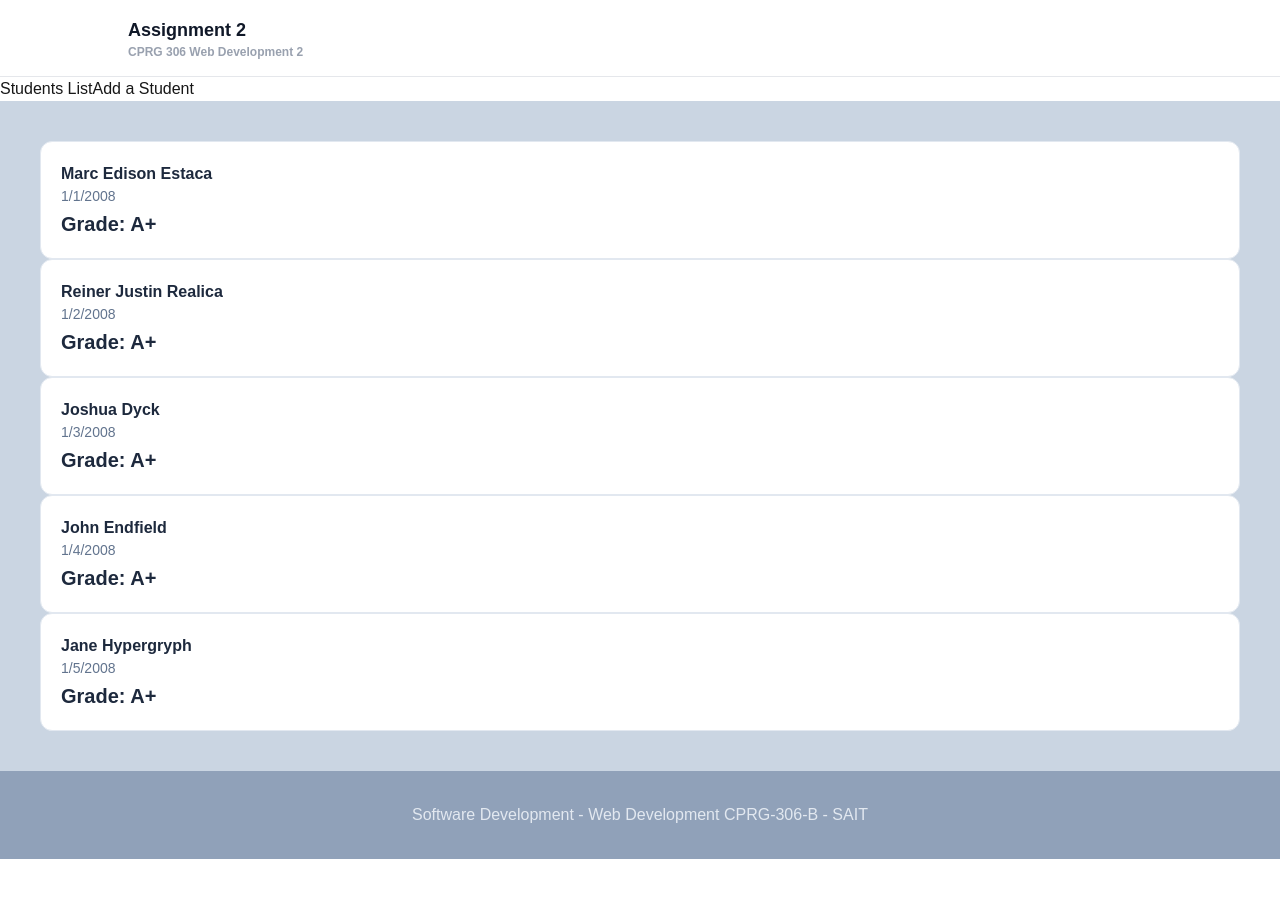
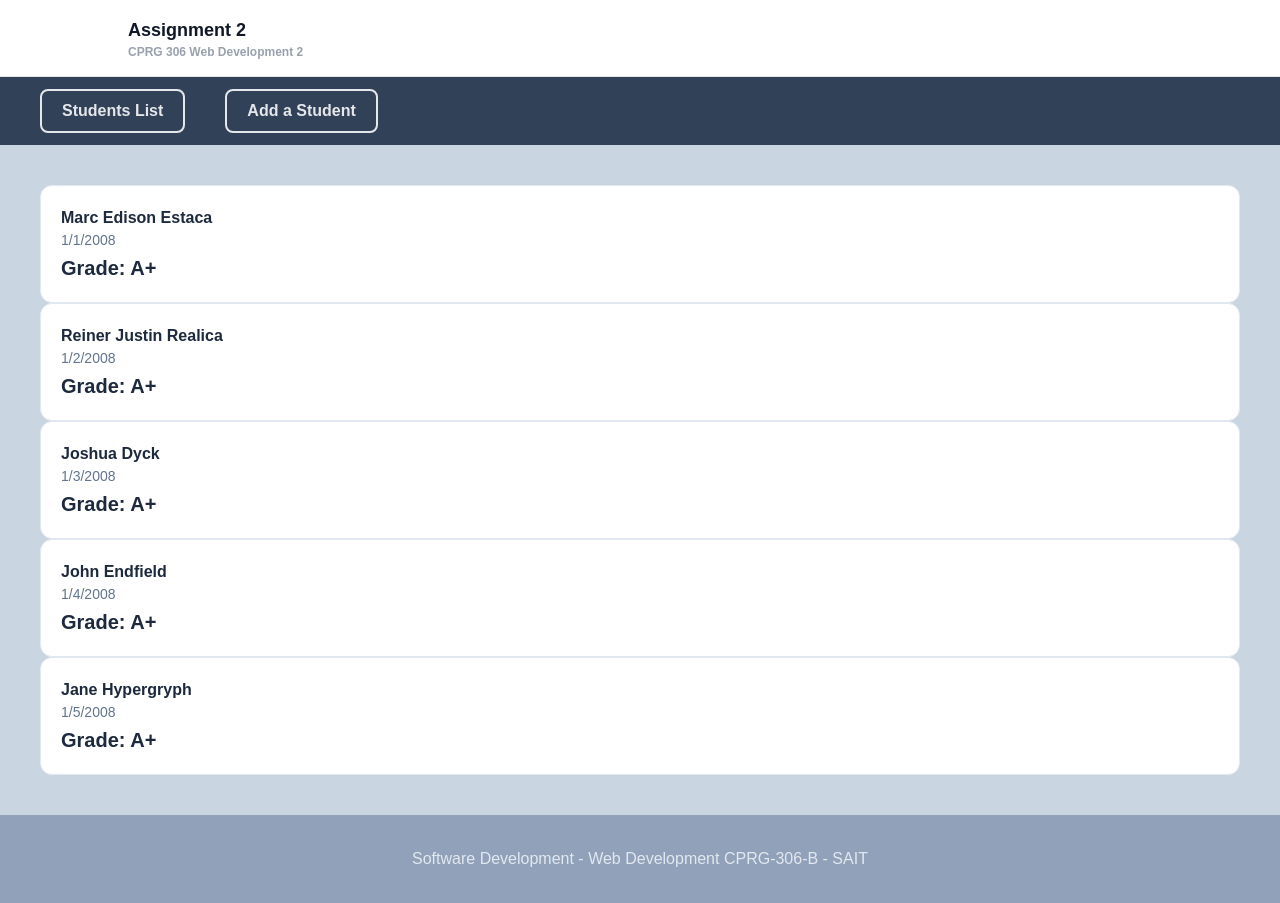
Before and after one commit to mebestaca/webdev2assignment2, a Next.js app: page / in a window 1280 px wide. Before the commit the page ends 859 px from the top, so only its background shows below. Built offline with nearby package versions, Linux system fonts and the light colour scheme.

Commit message:
added navbar styling

```diff
--- a/app/components/NavBar.tsx
+++ b/app/components/NavBar.tsx
@@ -1,27 +1,33 @@
-import React from 'react';
+import React from "react";
 import Link from "next/link";
 
 const NavBar = () => {
   return (
-    <nav>
-      <header className='bg-white border-b border-gray-200 px-6 py-4'>
-        <div className='max-w-5xl mx-auto flex items-center justify-between'>
-          <div className='text-lg font-bold text-gray-900'>
-              <h1 className='text-lg font-bold text-gray-900'>Assignment 2</h1>
-              <p className='text-xs text-gray-400'>CPRG 306 Web Development 2</p>
+    <nav className="bg-slate-700">
+      <header className="bg-white border-b border-gray-200 px-6 py-4">
+        <div className="max-w-5xl mx-auto flex items-center justify-between">
+          <div className="text-lg font-bold text-gray-900">
+            <h1 className="text-lg font-bold text-gray-900">Assignment 2</h1>
+            <p className="text-xs text-gray-400">CPRG 306 Web Development 2</p>
           </div>
         </div>
       </header>
-      <div>
-        <Link href="/">
+      <div className="flex flex-row gap-10 mx-10 py-3 ">
+        <Link
+          href="/"
+          className="text-gray-200 font-bold px-5 py-2 border-2 rounded-lg hover:text-blue-400 hover:bg-slate-800 flex items-center"
+        >
           Students List
         </Link>
-        <Link href="/register">
+        <Link
+          href="/register"
+          className="text-gray-200 font-bold px-5 py-2 border-2 rounded-lg hover:text-blue-400 hover:bg-slate-800 flex items-center"
+        >
           Add a Student
         </Link>
       </div>
     </nav>
-  )
-}
+  );
+};
 
-export default NavBar
+export default NavBar;
```
